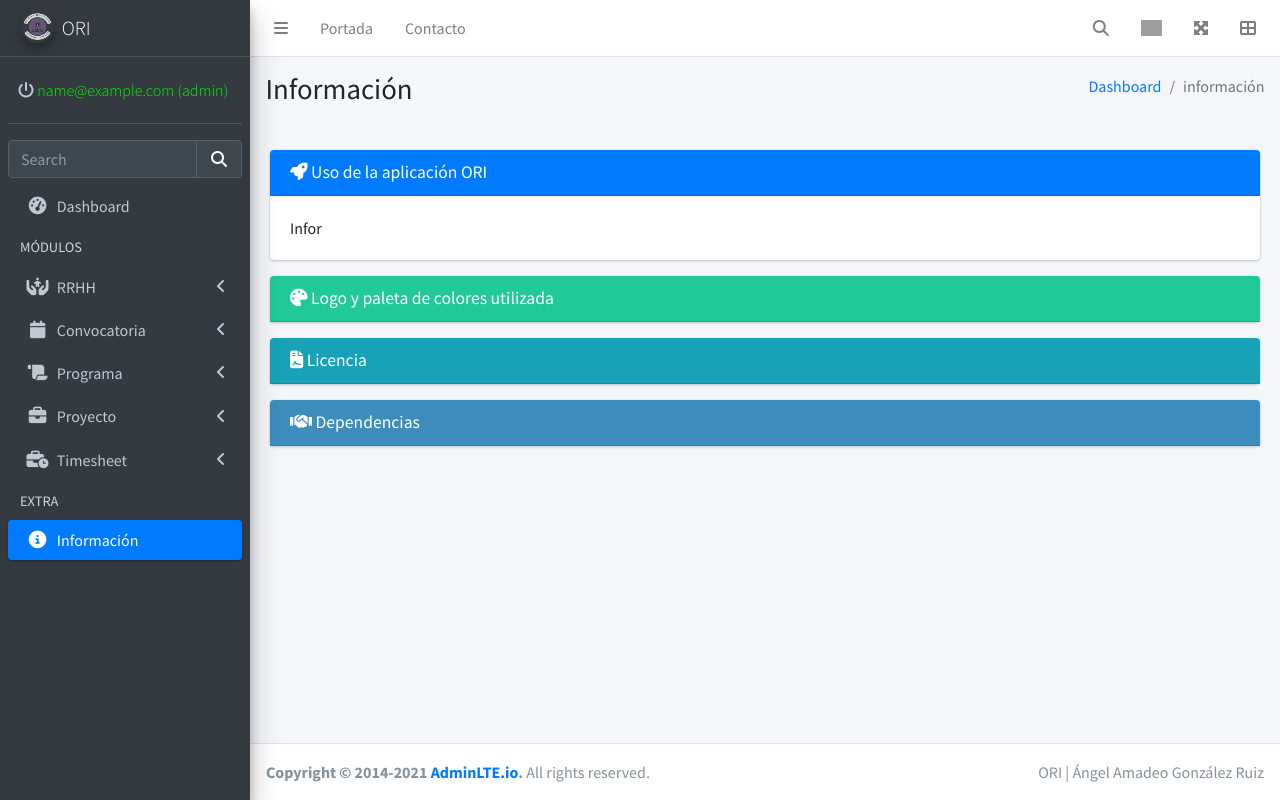
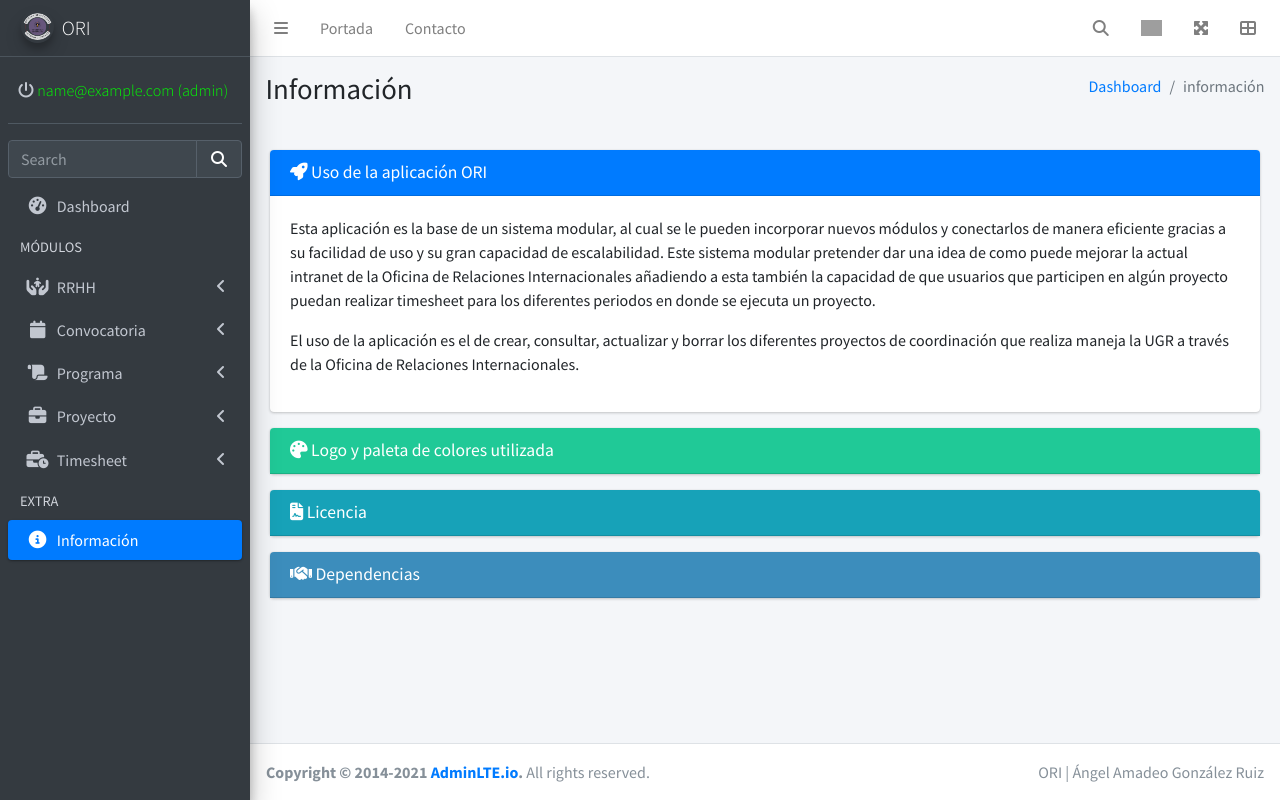
Before and after one commit to argelion14/TFG-angel-amadeo-gonzalez-ruiz, a Django app: a page that uses ori/templates/información.html in a window 1280 px wide. Run offline with Django 3.2, Linux system fonts and the light colour scheme; the visitor is signed in with stand-in values (Sample User, id 1); data that the repository does not hold is empty; some libraries are stand-ins or nearby versions; grey boxes are pictures that could not be loaded.

Commit message:
Añadida información sobre la app

```diff
--- a/ori/templates/información.html
+++ b/ori/templates/información.html
@@ -33,15 +33,20 @@ Información
             <!--data-parent="#accordion"-->
             <div id="collapseOne" class="collapse show" style="">
                 <div class="card-body">
-                    Infor
-
-
-
-
-
-
-
-
+                    <p class="">
+                        Esta aplicación es la base de un sistema modular,
+                        al cual se le pueden incorporar nuevos módulos y
+                        conectarlos de manera eficiente gracias a su facilidad de uso y su gran capacidad de
+                        escalabilidad. Este sistema modular pretender dar una idea de como puede mejorar
+                        la actual intranet de la Oficina de Relaciones Internacionales añadiendo a esta también la
+                        capacidad de que usuarios que participen en algún proyecto puedan realizar timesheet para los
+                        diferentes periodos en donde se ejecuta un proyecto.
+                    </p>
+                    <p class="">
+                        El uso de la aplicación es el de crear, consultar, actualizar y
+                        borrar los diferentes proyectos de coordinación que realiza maneja la UGR a
+                        través de la Oficina de Relaciones Internacionales.
+                    </p>
                 </div>
             </div>
         </div>
```
